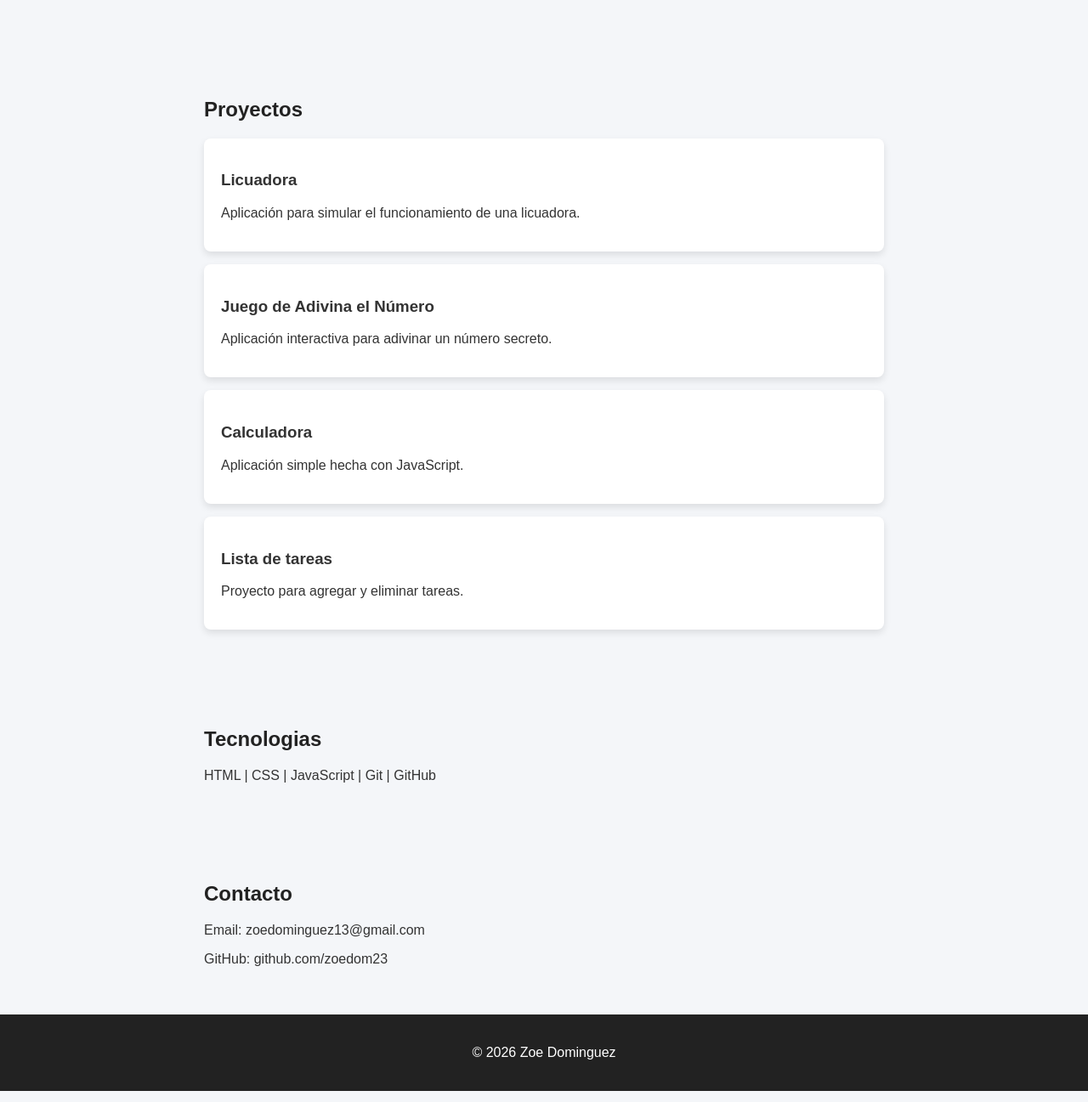
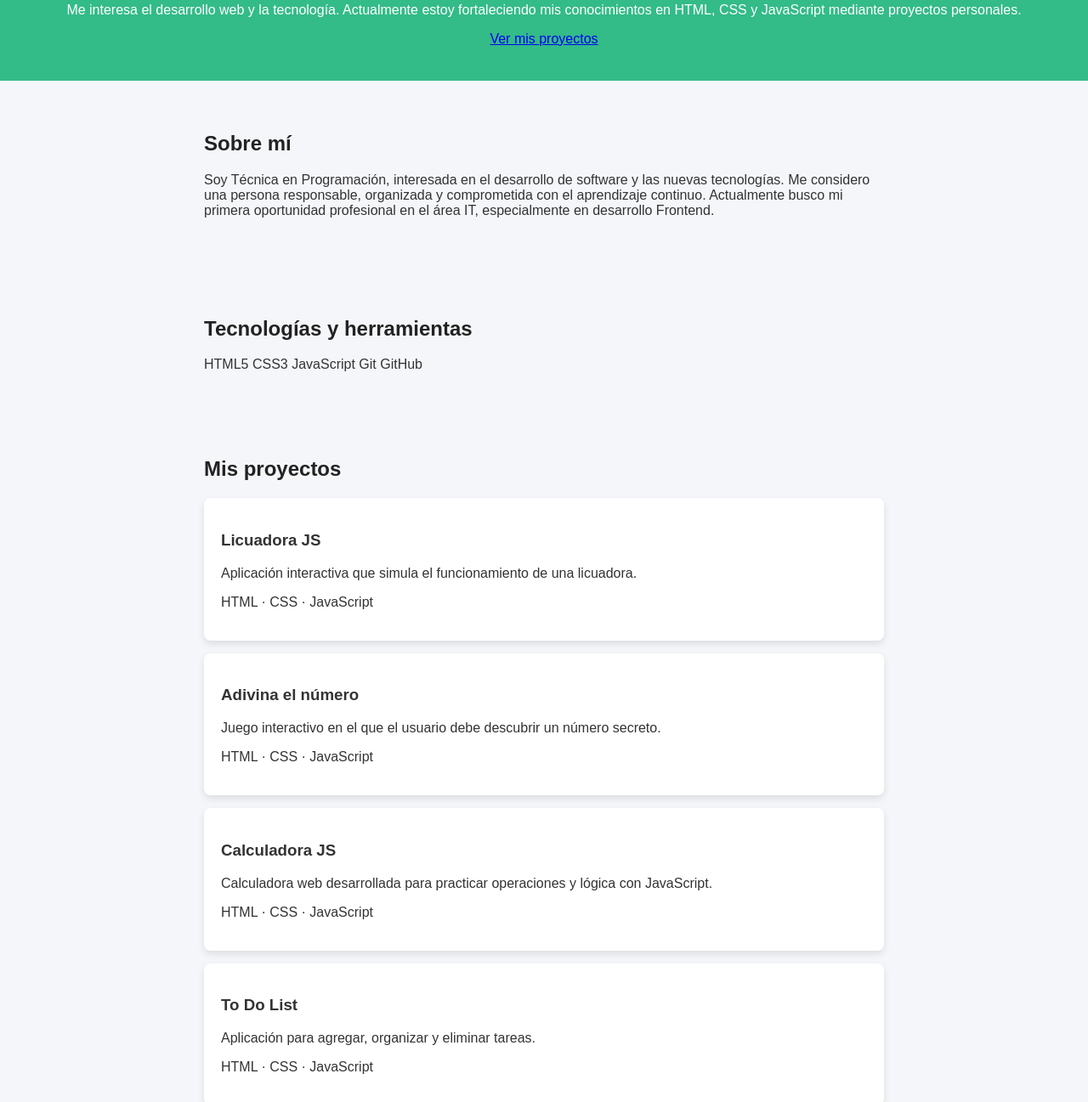
Before and after one commit to zoedom23/Portafolio-zoe, a plain HTML site: page index.html in a window 1280 px wide. Shown: the part 339-1636 px from the top of the page at 85% size. Drawn offline with Linux system fonts and the light colour scheme.

Commit message:
Revamp index.html with new layout and content
Updated the portfolio to include new sections for navigation, main content, and improved project descriptions. Enhanced the overall structure and added links to LinkedIn and GitHub.

```diff
--- a/index.html
+++ b/index.html
@@ -1,61 +1,184 @@
+
 <!DOCTYPE html>
 <html lang="es">
+
 <head>
     <meta charset="UTF-8">
     <meta name="viewport" content="width=device-width, initial-scale=1.0">
-    <meta name="description" content="Portfolio profesional de Zoe Domínguez, Técnica en Programación. Proyectos de desarrollo web con HTML, CSS y JavaScript.">
+
+    <meta name="description"
+        content="Portfolio de Zoe Domínguez, Técnica en Programación y desarrolladora web Junior. Proyectos de HTML, CSS y JavaScript.">
+
     <title>Zoe Domínguez | Junior Frontend Developer</title>
+
     <link rel="stylesheet" href="styles.css">
 </head>
 
 <body>
-    <header>
-        <h1>Zoe Dominguez</h1>
-        <p>Tecnica en Programacion</p>
+
+    <!-- Navegación -->
+    <nav class="navbar">
+        <a href="#inicio" class="logo">ZD.</a>
+
+        <ul>
+            <li><a href="#sobre-mi">Sobre mí</a></li>
+            <li><a href="#tecnologias">Tecnologías</a></li>
+            <li><a href="#proyectos">Proyectos</a></li>
+            <li><a href="#formacion">Formación</a></li>
+            <li><a href="#contacto">Contacto</a></li>
+        </ul>
+    </nav>
+
+    <main>
+
+        <!-- Presentación -->
+        <header id="inicio" class="hero">
+            <p class="saludo">Hola, soy</p>
+
+            <h1>Zoe Domínguez</h1>
+
+            <h2>Técnica en Programación | Junior Frontend Developer</h2>
+
+            <p>
+                Me interesa el desarrollo web y la tecnología.
+                Actualmente estoy fortaleciendo mis conocimientos
+                en HTML, CSS y JavaScript mediante proyectos personales.
+            </p>
+
+            <a href="#proyectos" class="btn">
+                Ver mis proyectos
+            </a>
         </header>
 
-    <section class="sobre-mi">
-        <h2>Sobre mi</h2>
+        <!-- Sobre mí -->
+        <section id="sobre-mi" class="sobre-mi">
+            <h2>Sobre mí</h2>
+
             <p>
-            Soy técnica en programación con conocimientos en HTML, CSS y JavaScript.
-            Me interesa desarrollarme en el área IT y seguir aprendiendo nuevas tecnologías.
+                Soy Técnica en Programación, interesada en el desarrollo
+                de software y las nuevas tecnologías.
+
+                Me considero una persona responsable, organizada y
+                comprometida con el aprendizaje continuo.
+
+                Actualmente busco mi primera oportunidad profesional
+                en el área IT, especialmente en desarrollo Frontend.
             </p>
         </section>
 
-    <section class="proyectos">
-        <h2>Proyectos</h2>
-        <div class="proyecto">
-            <h3>Licuadora</h3>
-            <p>Aplicación para simular el funcionamiento de una licuadora.</p>
-        </div>
-        <div class="proyecto">
-            <h3>Juego de Adivina el Número</h3>
-            <p>Aplicación interactiva para adivinar un número secreto.</p>
-        </div>
-        <div class="proyecto">
-            <h3>Calculadora</h3>
-            <p>Aplicación simple hecha con JavaScript.</p>
-        </div>
-        <div class="proyecto">
-            <h3>Lista de tareas</h3>
-            <p>Proyecto para agregar y eliminar tareas.</p>
+        <!-- Tecnologías -->
+        <section id="tecnologias" class="tecnologias">
+            <h2>Tecnologías y herramientas</h2>
+
+            <div class="lista-tecnologias">
+                <span>HTML5</span>
+                <span>CSS3</span>
+                <span>JavaScript</span>
+                <span>Git</span>
+                <span>GitHub</span>
             </div>
         </section>
 
-    <section class="tecnologías">
-        <h2>Tecnologias</h2>
-        <p>HTML | CSS | JavaScript | Git | GitHub</p>
+        <!-- Proyectos -->
+        <section id="proyectos" class="proyectos">
+            <h2>Mis proyectos</h2>
+
+            <div class="contenedor-proyectos">
+
+                <article class="proyecto">
+                    <h3>Licuadora JS</h3>
+
+                    <p>
+                        Aplicación interactiva que simula el
+                        funcionamiento de una licuadora.
+                    </p>
+
+                    <p class="stack">HTML · CSS · JavaScript</p>
+                </article>
+
+                <article class="proyecto">
+                    <h3>Adivina el número</h3>
+
+                    <p>
+                        Juego interactivo en el que el usuario
+                        debe descubrir un número secreto.
+                    </p>
+
+                    <p class="stack">HTML · CSS · JavaScript</p>
+                </article>
+
+                <article class="proyecto">
+                    <h3>Calculadora JS</h3>
+
+                    <p>
+                        Calculadora web desarrollada para practicar
+                        operaciones y lógica con JavaScript.
+                    </p>
+
+                    <p class="stack">HTML · CSS · JavaScript</p>
+                </article>
+
+                <article class="proyecto">
+                    <h3>To Do List</h3>
+
+                    <p>
+                        Aplicación para agregar, organizar
+                        y eliminar tareas.
+                    </p>
+
+                    <p class="stack">HTML · CSS · JavaScript</p>
+                </article>
+
+            </div>
         </section>
 
-    <section class="contacto">
-        <h2>Contacto</h2>
-        <p>Email: zoedominguez13@gmail.com</p>
-        <p>GitHub: github.com/zoedom23</p>
+        <!-- Formación -->
+        <section id="formacion" class="formacion">
+            <h2>Formación académica</h2>
+
+            <article>
+                <h3>Técnica en Programación</h3>
+
+                <p>Teclab Instituto Técnico Superior</p>
+
+                <p>Finalización: 2024</p>
+            </article>
+
         </section>
 
+        <!-- Contacto -->
+        <section id="contacto" class="contacto">
+            <h2>Conectemos</h2>
+
+            <p>
+                Estoy abierta a nuevas oportunidades laborales
+                y a conectar con profesionales del sector IT.
+            </p>
+
+            <a href="mailto:zoedominguez13@gmail.com">
+                Enviarme un correo
+            </a>
+
+            <a href="https://github.com/zoedom23"
+                target="_blank"
+                rel="noopener noreferrer">
+                GitHub
+            </a>
+
+            <a href="https://www.linkedin.com/in/zoe-dom%C3%ADnguez-96b0602ab/"
+                target="_blank"
+                rel="noopener noreferrer">
+                LinkedIn
+            </a>
+
+        </section>
+
+    </main>
+
+    <!-- Pie de página -->
     <footer>
-        <p>© 2026 Zoe Dominguez</p>
+        <p>© 2026 Zoe Domínguez. Todos los derechos reservados.</p>
     </footer>
+
 </body>
-
 </html>
```
Lines whose indentation alone changed are shown as unchanged.
